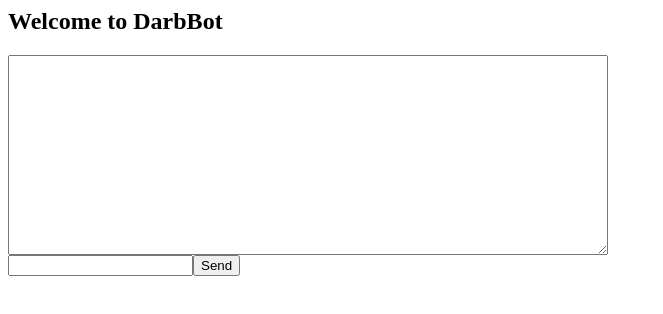
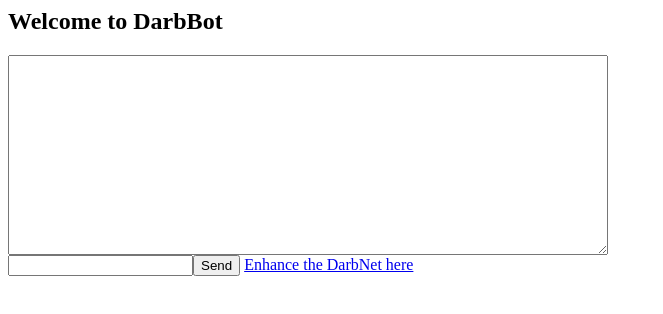
Before and after one commit to mjdarby/DarbBot, a plain HTML site: page index.html in a window 1280 px wide. Shown: the whole page, without its empty margins (0-663 px from the left). Drawn offline with Linux system fonts and the light colour scheme.

Commit message:
Add link for good of Darberland

```diff
--- a/index.html
+++ b/index.html
@@ -62,6 +62,7 @@ function addText(event) {
 <h2>Welcome to DarbBot</h2>
 <div><textarea id="textarea"></textarea></div>
 <span><input id="myText"/><button onclick="addText()">Send</button></span>
+<span><a href="https://github.com/mjdarby/DarbBot">Enhance the DarbNet here</a></span>
 <script>
 document.getElementById("myText").addEventListener("keydown", function (e) {
     if (e.keyCode === 13) {  //checks whether the pressed key is "Enter"
```
